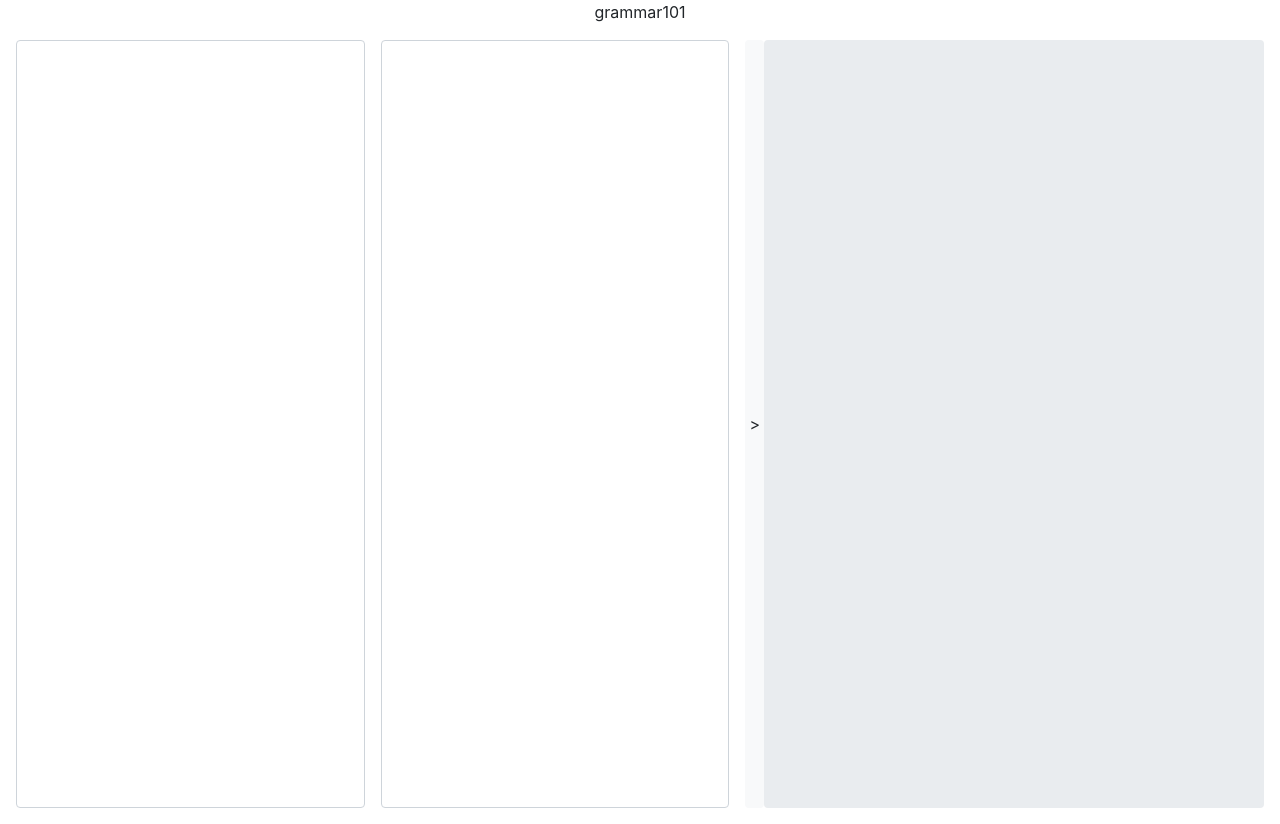
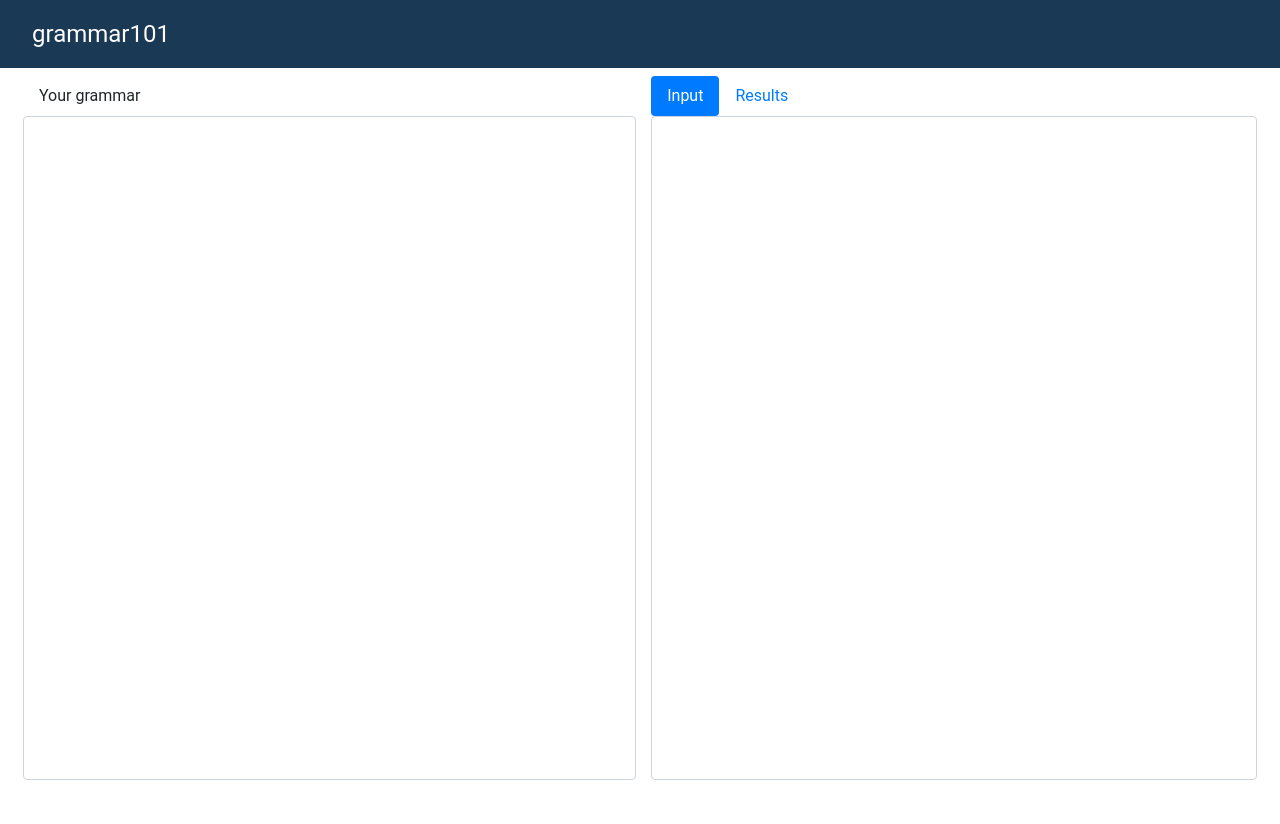
Before and after one commit to mor1ins/grammar101, a React (Create React App) app: page / in a window 1280 px wide. After the commit the page ends 800 px from the top, so only its background shows below. Built offline with nearby package versions, Linux system fonts and the light colour scheme; a small style sheet from the web is missing.

Commit message:
Новый дизайн

```diff
--- a/package.json
+++ b/package.json
@@ -11,6 +11,7 @@
     "react-bootstrap": "^1.4.0",
     "react-dom": "^17.0.1",
     "react-scripts": "4.0.1",
+    "roboto-fontface": "^0.10.0",
     "web-vitals": "^0.2.4"
   },
   "scripts": {
--- a/src/App.css
+++ b/src/App.css
@@ -1,5 +1,7 @@
 .App {
   text-align: center;
+  font-family: Roboto, monospace;
+  /*background-color: #e2e2e2;*/
 }
 
 .App-logo {
@@ -41,18 +43,22 @@ html, body, #root, .App {
   height: 100%
 }
 
+
 .container__forms {
-  display: flex;
-  padding: 16px;
-  height: 100%;
+  /*display: flex;*/
+  /*flex-direction: row;*/
+  padding: 8px;
+  height: 90%;
   /*border: 1px solid black;*/
 }
 
-.forms__grammar_input {
+.forms__text_input {
+  /*border-radius: 0;*/
+  /*margin: 0 8px 0 0;*/
+  outline: 0 !important;
+  -webkit-appearance: none;
+  box-shadow: none !important;
+  /*border-top: none !important;*/
   resize: none;
+  /*height: 100% !important;*/
 }
-
-.forms__text_input {
-  margin: 0 16px;
-  resize: none;
-}
--- a/src/App.js
+++ b/src/App.js
@@ -1,11 +1,10 @@
 import './App.css';
 import React from 'react';
-import {Form} from "react-bootstrap";
+import {Container} from "react-bootstrap";
 
 import Header from "./Header";
 import GrammarInput from "./GrammarInput";
-import TextInput from "./TextInput";
-import AstOutput from "./AstOutput";
+import InterfaceTabs from "./InterfaceTabs";
 
 
 // Importing the Bootstrap CSS
@@ -13,21 +12,16 @@ import 'bootstrap/dist/css/bootstrap.min.css';
 
 
 class App extends React.Component{
-  constructor(props) {
-    super(props);
-    this.deviceList = React.createRef();
-  }
-
-
   render() {
     return (
         <div className="App">
             <Header title="grammar101" />
-            <Form className="container__forms">
-              <GrammarInput />
-              <TextInput />
-              <AstOutput />
-            </Form>
+            <div className="container__forms d-flex align-items-stretch">
+                <GrammarInput />
+                <Container className="d-flex flex-column align-items-stretch">
+                    <InterfaceTabs />
+                </Container>
+            </div>
         </div>
     );
   }
--- a/src/AstOutput.css
+++ b/src/AstOutput.css
@@ -4,15 +4,8 @@
     padding: 4px;
 }
 
-.ast_output__close_button:focus,
-.ast_output__close_button:active,
-.ast_output__close_button:hover,
+.ast_output__view,
 .ast_output__close_button {
-    /*background-color: #919191;*/
-}
-
-.ast_output__view,
-.ast_output__close_button{
     resize: none;
     outline:0 !important;
     -webkit-appearance:none;
@@ -20,13 +13,18 @@
     border: none !important;
 }
 
-.ast_output__view {
-    width: 500px
+.ast_output__container {
+    display: flex;
+    flex-direction: row;
+    margin: 0;
+    padding: 0;
+    width: 100%;
 }
 
-.ast_output__container {
-    display: flex;
-    margin: 0;
-    padding: 0;
-    width: min-content;
-}
+/*.ast_output__card {*/
+/*    display: flex;*/
+/*}*/
+
+/*.ast_output__accordion {*/
+/*    width: 100%;*/
+/*}*/
--- a/src/AstOutput.js
+++ b/src/AstOutput.js
@@ -1,44 +1,15 @@
 import './App.css';
 import React from 'react';
-import {Container, Button, Form} from "react-bootstrap";
+import {Accordion, Container, Button, Form, Card} from "react-bootstrap";
 
 // Importing the Bootstrap CSS
 import 'bootstrap/dist/css/bootstrap.min.css';
 import './AstOutput.css'
 
 class AstOutput extends React.Component {
-    constructor(props) {
-        super(props);
-
-        this.CloseButton = React.createRef();
-        this.state = {
-          visible: true
-        };
-    }
-
-    toggle() {
-        this.CloseButton.current.innerText = this.state.visible ? '<' : '>';
-        this.setState({visible: !this.state.visible});
-    }
-
-    view() {
+    render() {
         return (
             <Form.Control  className="ast_output__view" as="textarea" readOnly={true} />
-        );
-    }
-
-    render() {
-        return (
-            <Container className="ast_output__container">
-                <Button
-                    ref={this.CloseButton}
-                    className="ast_output__close_button"
-                    variant="light"
-                    onClick={() => this.toggle()}>
-                    >
-                </Button>
-                {this.state.visible && this.view()}
-            </Container>
         );
     }
 }
--- /dev/null
+++ b/src/GrammarInput.css
@@ -0,0 +1,13 @@
+.grammar_input__container {
+    padding-right: 0;
+}
+
+.grammar_input__title {
+    padding: 8px 16px;
+    text-align: left;
+}
+
+.forms__grammar_input {
+    resize: none;
+    height: 100% !important;
+}
--- a/src/GrammarInput.js
+++ b/src/GrammarInput.js
@@ -1,15 +1,20 @@
-import './App.css';
 import React from 'react';
-import {Form} from "react-bootstrap";
+import {Container, Form} from "react-bootstrap";
 
 // Importing the Bootstrap CSS
 import 'bootstrap/dist/css/bootstrap.min.css';
+import './GrammarInput.css'
 
 
 class GrammarInput extends React.Component {
     render() {
         return (
-            <Form.Control className="forms__grammar_input" as="textarea"  />
+            <Container className="grammar_input__container d-flex flex-column align-items-stretch">
+                <div className="grammar_input__title">
+                    Your grammar
+                </div>
+                <Form.Control className="forms__grammar_input" as="textarea"  />
+            </Container>
         );
     }
 }
--- /dev/null
+++ b/src/Header.css
@@ -0,0 +1,6 @@
+.header__container {
+    padding: 16px 32px;
+    background-color: #193954;
+    color: #FEFCFC;
+    font-size: 24px;
+}
--- a/src/Header.js
+++ b/src/Header.js
@@ -3,7 +3,7 @@ import React from 'react';
 
 // Importing the Bootstrap CSS
 import 'bootstrap/dist/css/bootstrap.min.css';
-import './AstOutput.css'
+import './Header.css'
 
 class Header extends React.Component {
     constructor(props) {
@@ -15,11 +15,13 @@ class Header extends React.Component {
     }
 
     render() {
-        return (<div className="header__container">
-            <div className="header__title">
-                {this.state.title}
+        return (
+            <div className="header__container d-flex">
+                <div className="header__title">
+                    {this.state.title}
+                </div>
             </div>
-        </div>);
+        );
     }
 }
 
--- /dev/null
+++ b/src/InterfaceTabs.css
@@ -0,0 +1,3 @@
+.tab-content, .tab-content>div, .tab-content>div>textarea {
+    height: 100%;
+}
--- /dev/null
+++ b/src/InterfaceTabs.js
@@ -0,0 +1,27 @@
+import React from 'react';
+import {Tab, Tabs} from "react-bootstrap";
+
+import TextInput from "./TextInput";
+import AstOutput from "./AstOutput";
+
+
+// Importing the Bootstrap CSS
+import 'bootstrap/dist/css/bootstrap.min.css';
+import './InterfaceTabs.css'
+
+class InterfaceTabs extends React.Component {
+    render() {
+        return (
+            <Tabs variant="pills" defaultActiveKey="input" className="d-flex flex-row align-items-stretch">
+                <Tab eventKey="input" title="Input">
+                    <TextInput />
+                </Tab>
+                <Tab eventKey="results" title="Results">
+                    <AstOutput />
+                </Tab>
+            </Tabs>
+        );
+    }
+}
+
+export default InterfaceTabs;
--- a/src/index.js
+++ b/src/index.js
@@ -3,6 +3,9 @@ import ReactDOM from 'react-dom';
 import './index.css';
 import App from './App';
 import reportWebVitals from './reportWebVitals';
+
+import 'roboto-fontface/css/roboto-slab/roboto-slab-fontface.css'
+
 
 ReactDOM.render(
   <React.StrictMode>
```
Also changed, not shown: 1 other file (tests, documents, lock files or other folders).
